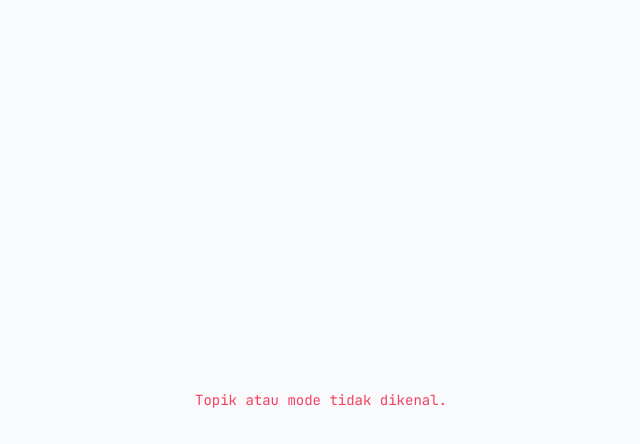
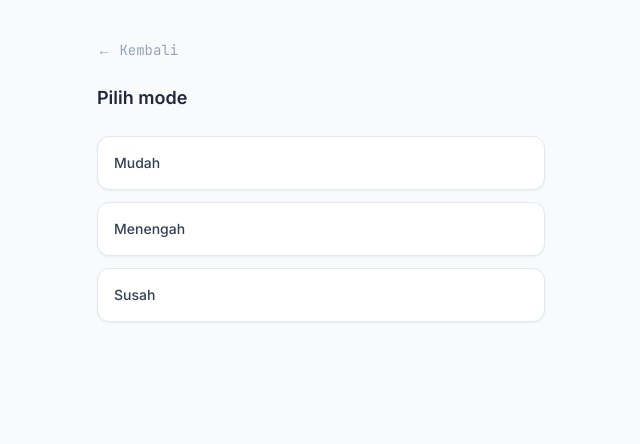
Before and after one commit to rioopr-beep/quizme, a Next.js app: page /quiz/linguistics/1 in a window 1280 px wide. Shown: the top 444 px of the page, without its empty margins (319-959 px from the left). Built offline with nearby package versions, Linux system fonts and the light colour scheme.

Commit message:
Create  page.tsx

```diff
--- /dev/null
+++ b/app/(quiz)/quiz/linguistics/[language]/page.tsx
@@ -0,0 +1,48 @@
+'use client';
+
+import { useRouter, useParams } from 'next/navigation';
+import { useLanguage } from '../../../../../context/LanguageContext';
+
+const MODES = [
+  { key: 'foundational', label: { id: 'Mudah', en: 'Easy' } },
+  { key: 'intermediate', label: { id: 'Menengah', en: 'Medium' } },
+  { key: 'advanced', label: { id: 'Susah', en: 'Hard' } },
+] as const;
+
+export default function LinguisticsModeSelectPage(): JSX.Element {
+  const router = useRouter();
+  const params = useParams<{ language: string }>();
+  const { language } = useLanguage();
+
+  const heading = language === 'id' ? 'Pilih mode' : 'Choose mode';
+  const back = language === 'id' ? '← Kembali' : '← Back';
+
+  return (
+    <main className="min-h-screen bg-slate-50 px-6 py-10 sm:px-10">
+      <div className="mx-auto flex max-w-md flex-col gap-6">
+        <button
+          type="button"
+          onClick={() => router.push('/quiz/linguistics')}
+          className="self-start font-mono text-sm text-slate-400 transition hover:text-slate-600"
+        >
+          {back}
+        </button>
+
+        <h1 className="text-lg font-semibold text-slate-800">{heading}</h1>
+
+        <div className="flex flex-col gap-3">
+          {MODES.map((mode) => (
+            <button
+              key={mode.key}
+              type="button"
+              onClick={() => router.push(`/quiz/linguistics/${params.language}/${mode.key}`)}
+              className="rounded-xl border border-slate-200 bg-white px-4 py-4 text-left text-sm font-medium text-slate-700 shadow-sm transition hover:border-emerald-300 hover:text-emerald-600"
+            >
+              {mode.label[language]}
+            </button>
+          ))}
+        </div>
+      </div>
+    </main>
+  );
+}
```
